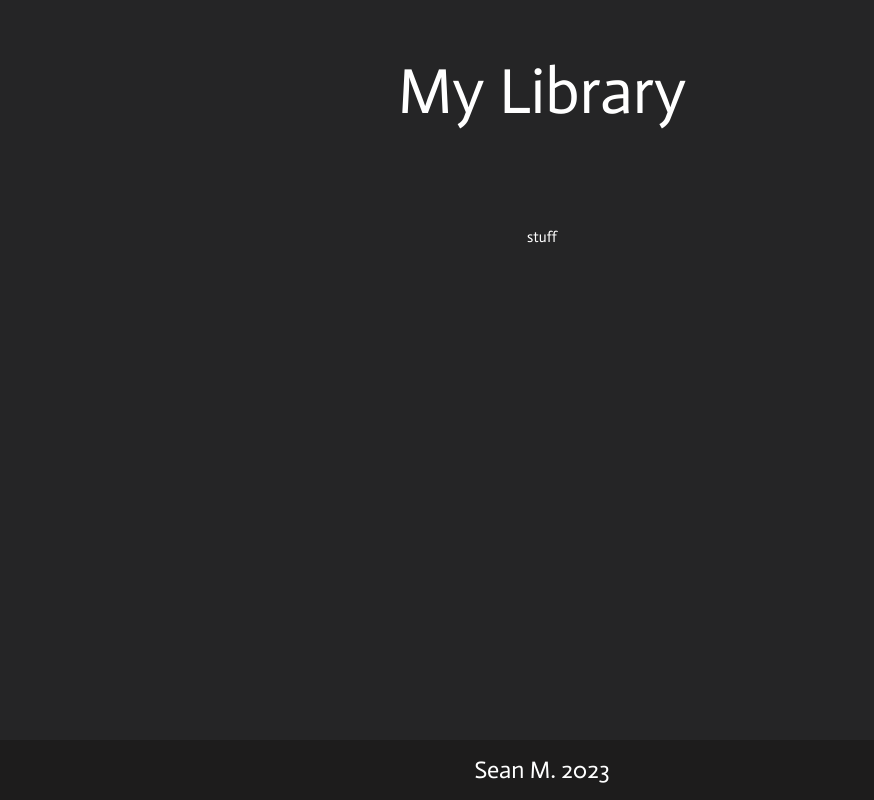
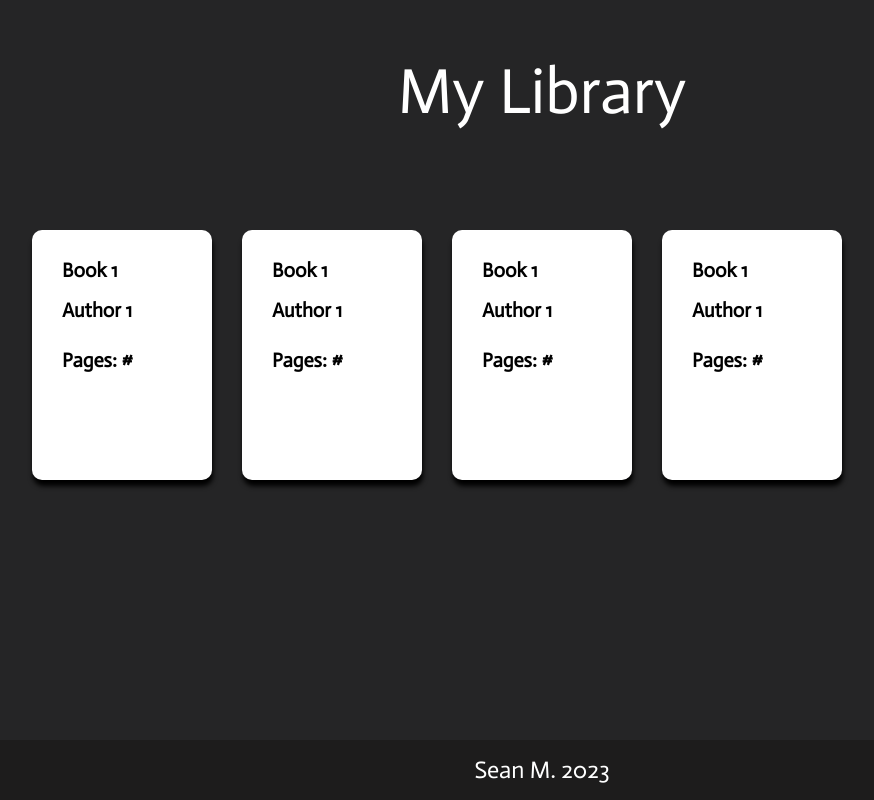
Before and after one commit to seanmckone/odin-library, a website: page index.html in a window 1280 px wide. Shown: the whole page, without its empty margins (98-972 px from the left). Drawn offline with Linux system fonts and the light colour scheme.

Commit message:
Add book card support

```diff
--- a/index.html
+++ b/index.html
@@ -16,7 +16,38 @@
             <h1>My Library</h1>
         </header>
         <div class="content">
-            <p>stuff</p>
+            <div class="bookcard">
+                <div>
+                    <p class="bookname">Book 1</p>
+                    <br />
+                    <p class="author">Author 1</p>
+                </div>
+                <p class="pagecount">Pages: #</p>
+            </div>
+            <div class="bookcard">
+                <div>
+                    <p class="bookname">Book 1</p>
+                    <br />
+                    <p class="author">Author 1</p>
+                </div>
+                <p class="pagecount">Pages: #</p>
+            </div>
+            <div class="bookcard">
+                <div>
+                    <p class="bookname">Book 1</p>
+                    <br />
+                    <p class="author">Author 1</p>
+                </div>
+                <p class="pagecount">Pages: #</p>
+            </div>
+            <div class="bookcard">
+                <div>
+                    <p class="bookname">Book 1</p>
+                    <br />
+                    <p class="author">Author 1</p>
+                </div>
+                <p class="pagecount">Pages: #</p>
+            </div>
         </div>
         <footer>
             <p>Sean M. 2023</p>
--- a/styles.css
+++ b/styles.css
@@ -148,7 +148,7 @@ body {
 body {
     background-color: #252526;
     color: white;
-    font-size: 15px;
+    font-size: 20px;
     text-align: center;
     display: grid;
     grid-template-rows: auto 1fr auto;
@@ -164,6 +164,30 @@ h1 {
 
 .content {
     display: grid;
+    justify-content: center;
+    grid-template-columns: repeat(5, 180px);
+    grid-template-rows: repeat(auto-fit, 250px);
+    gap: 30px;
+}
+
+.bookcard {
+    display: flex;
+    flex-direction: column;
+    gap: 30px;
+    padding-top: 30px;
+    padding-left: 30px;
+    text-align: left;
+    height: 250px;
+    width: 180px;
+    border-radius: 10px;
+    background-color: rgb(255, 255, 255);
+    color: black;
+    font-weight: bold;
+
+    /* Shadow */
+    box-shadow: 0px 6px 5px 0px rgba(0, 0, 0);
+    -webkit-box-shadow: 1px 6px 5px 0px rgba(0, 0, 0);
+    -moz-box-shadow: 1px 6px 5px 0px rgba(0, 0, 0);
 }
 
 footer {
@@ -173,4 +197,5 @@ footer {
     display: flex;
     justify-content: center;
     align-items: center;
+    margin-top: 30px;
 }
```
